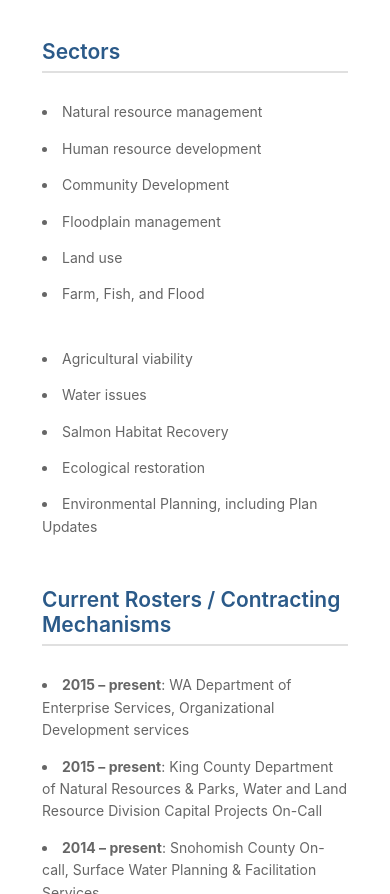
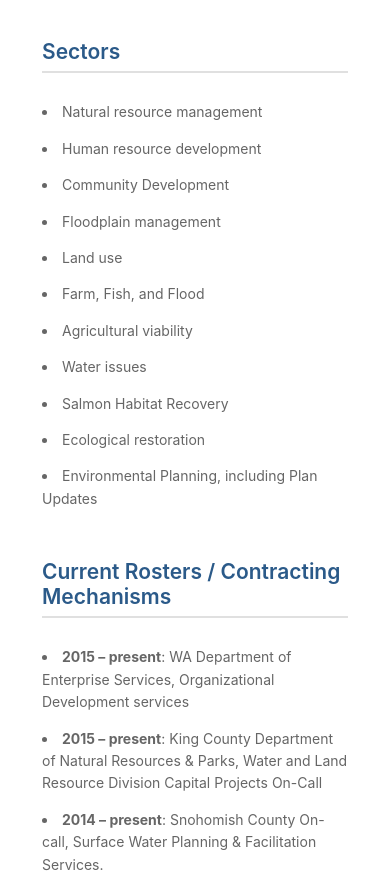
Before and after one commit to Kellogg-Consulting/tamiekellogg.com, a plain HTML site: page services.html in a window 390 px wide. Shown: the part 2079-2973 px from the top of the page. Drawn offline with Linux system fonts and the light colour scheme.

Commit message:
Fix column gap

```diff
--- a/css/style.css
+++ b/css/style.css
@@ -490,6 +490,10 @@
         grid-template-columns: 1fr;
     }
 
+    .sectors-grid {
+        gap: 0;
+    }
+
     .container {
         padding: 0 1rem;
     }
```
